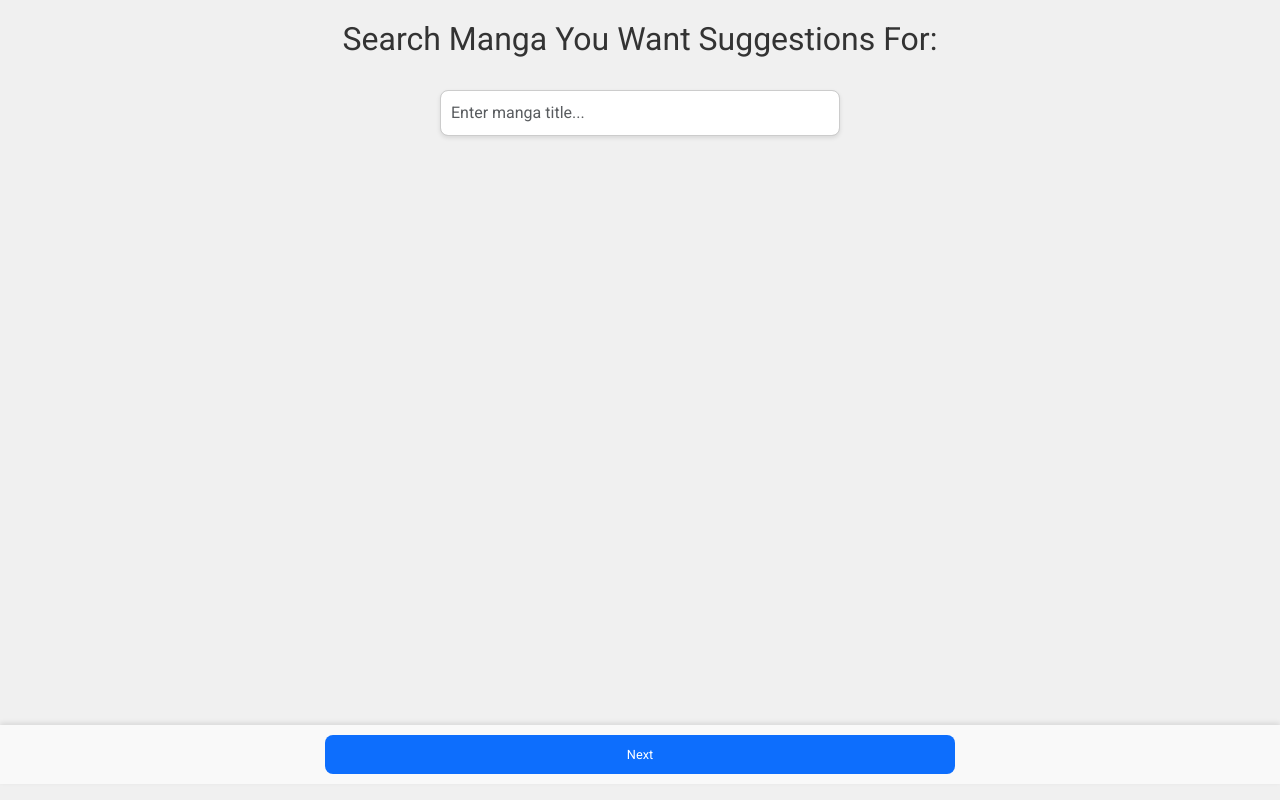
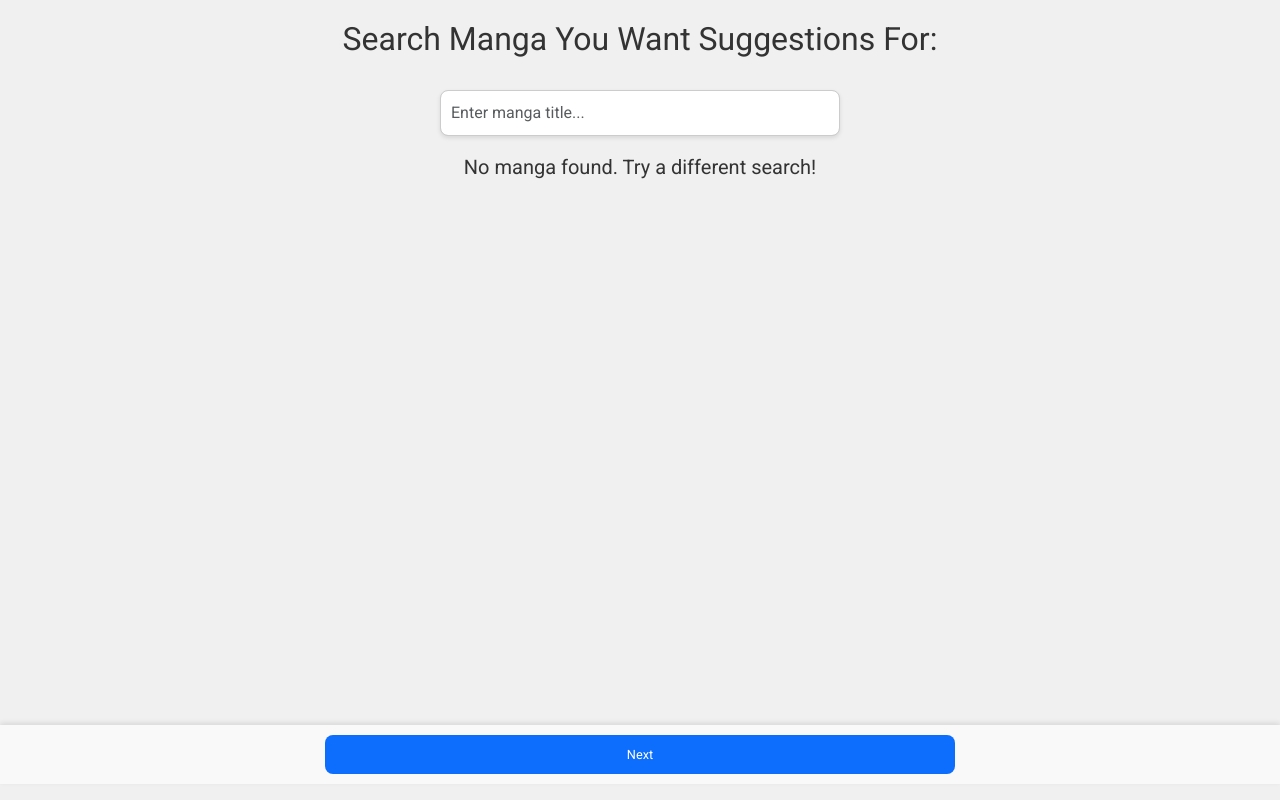
Before and after one commit to csiv23/MangaMatch, a React (Create React App) app in the folder frontend/: page /select-manga in a window 1280 px wide. Built offline with nearby package versions, Linux system fonts and the light colour scheme; no server answers.

Commit message:
Added a message if no results found

```diff
--- a/frontend/src/components/Searchbar/SearchBar.js
+++ b/frontend/src/components/Searchbar/SearchBar.js
@@ -30,11 +30,18 @@ function SearchBar() {
         try {
             const response = await fetch(`/api/search/suggestions?title=${query}&limit=6`);
             const data = await response.json();
-            setSuggestions(data);
+            if (data.length === 0) {
+                // If no suggestions are found, set a special value like an empty array
+                setSuggestions([]);
+            } else {
+                setSuggestions(data);
+            }
         } catch (error) {
             console.error('Error fetching suggestions:', error);
+            setSuggestions([]); // handle error by setting suggestions to an empty array
         }
     };
+
 
 
     const handleRemoveManga = (index) => {
@@ -95,14 +102,17 @@ function SearchBar() {
 
             <div className="suggestionsAndSelectionsWrapper">
                 <div className="suggestions-container">
-                    {
-                        suggestions.length > 0 &&
+                    {suggestions.length > 0 ? (
                         <MangaSuggestions
                             suggestions={windowWidth > 1024 ? suggestions.slice(0, 4) : suggestions.slice(0, 5)}
                             handleSelectManga={handleSelectManga}
                         />
-                    }
+                    ) : (
+                        // Display a message if no suggestions are found
+                        <p className="no-results-message">No manga found. Try a different search!</p>
+                    )}
                 </div>
+
                 <div className="selections-container">
                     <SelectedMangaList selectedMangaTitles={selectedMangaTitles} handleRemoveManga={handleRemoveManga} />
                 </div>
```
